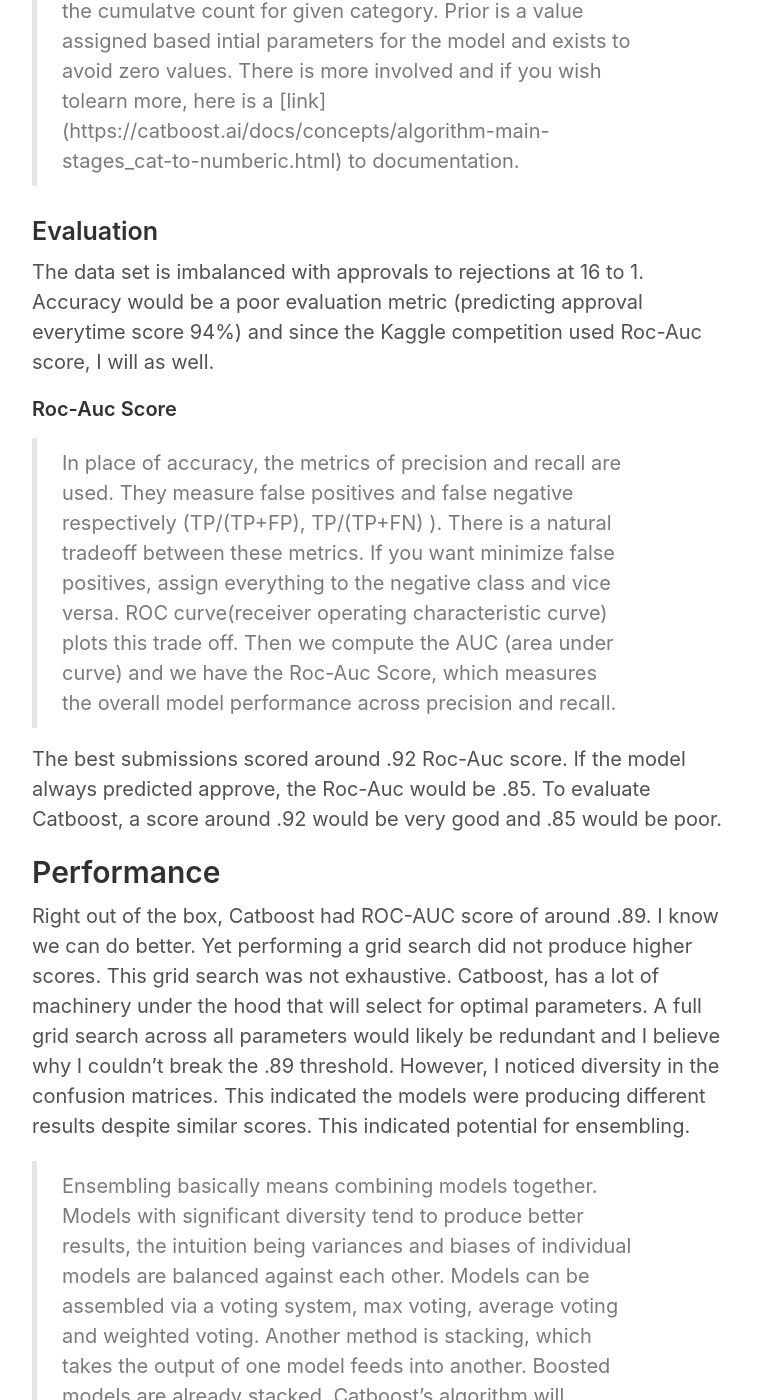
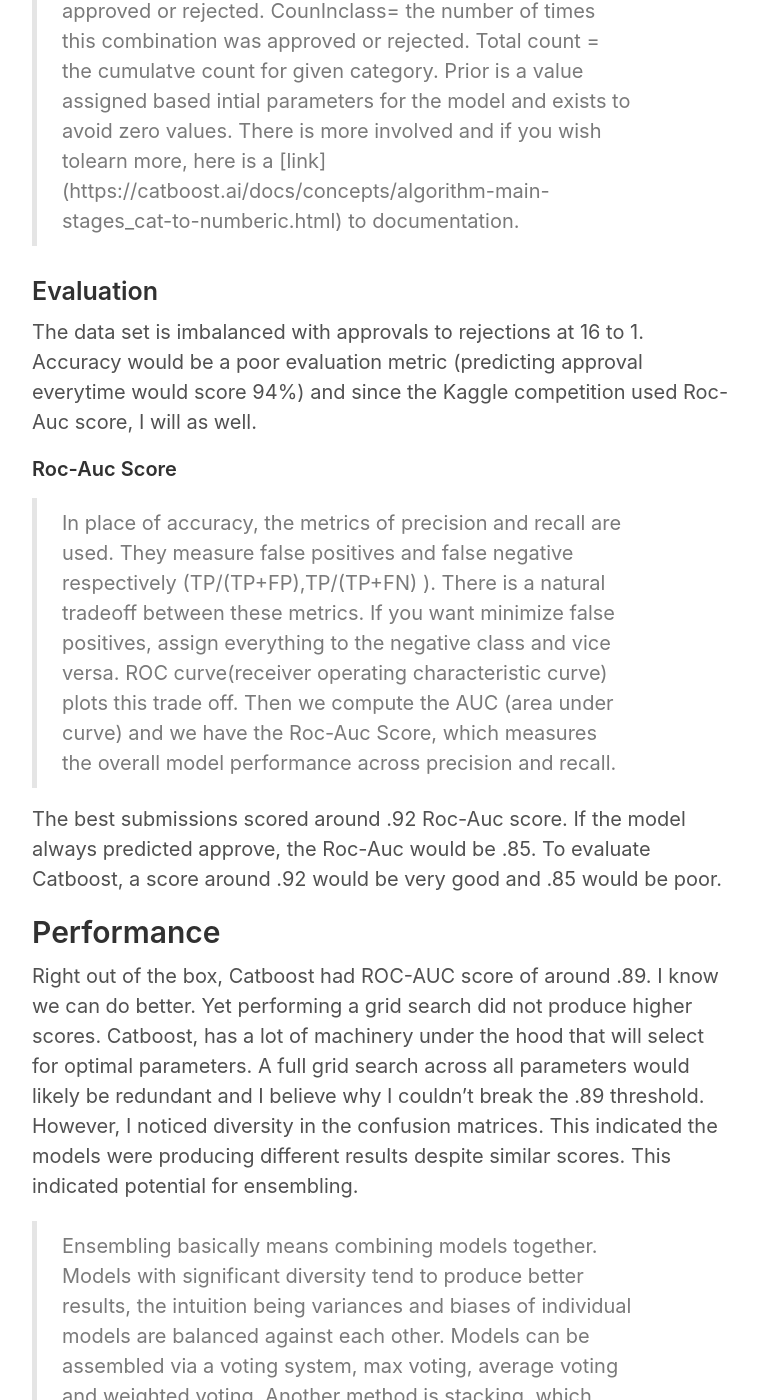
Before and after one commit to Andrewjportal/Andrewjportal.github.io, a Jekyll site: the page built from _posts/2019-02-22-Catboosterization.md, in a window 1280 px wide and 1400 px high, scrolled down 1925 px. Shown: the whole window, without its empty margins (258-1016 px from the left). Built offline with Jekyll 4.4.1, drawn with Linux system fonts in a browser that asks for light colours; some of the changed text lies outside the part shown.

Commit message:
grammer catboost grammer 3

```diff
--- a/_posts/2019-02-22-Catboosterization.md
+++ b/_posts/2019-02-22-Catboosterization.md
@@ -25,16 +25,16 @@
 
 
 ### Evaluation
-The data set is imbalanced with approvals to rejections at 16 to 1. Accuracy would be a poor evaluation metric (predicting approval everytime score 94%) and since the Kaggle competition used Roc-Auc score, I will as well.
+The data set is imbalanced with approvals to rejections at 16 to 1. Accuracy would be a poor evaluation metric (predicting approval everytime would score 94%) and since the Kaggle competition used Roc-Auc score, I will as well.
 #### Roc-Auc Score
-> In place of accuracy, the metrics of precision and recall are used. They measure false positives and false negative respectively (TP/(TP+FP), TP/(TP+FN) ). There is a natural tradeoff between these metrics. If you want minimize false positives, assign everything to the negative class and vice versa. ROC curve(receiver operating characteristic curve) plots this trade off. Then we compute the AUC (area under curve) and we have the Roc-Auc Score, which measures the overall model performance across precision and recall.
+> In place of accuracy, the metrics of precision and recall are used. They measure false positives and false negative respectively (TP/(TP+FP),TP/(TP+FN) ). There is a natural tradeoff between these metrics. If you want minimize false positives, assign everything to the negative class and vice versa. ROC curve(receiver operating characteristic curve) plots this trade off. Then we compute the AUC (area under curve) and we have the Roc-Auc Score, which measures the overall model performance across precision and recall.
 
 The best submissions scored around .92 Roc-Auc score. If the model always predicted approve, the Roc-Auc would be .85. To evaluate Catboost, a score around .92 would be very good and .85 would be poor.
 
 
 
 ## Performance
-Right out of the box, Catboost had ROC-AUC score of around .89.  I know we can do better. Yet performing a grid search did not produce higher scores. This grid search was not exhaustive. Catboost, has a lot of machinery under the hood that will select for optimal parameters. A full grid search across all parameters would likely be redundant and I believe why I couldn't break the .89 threshold. However, I noticed diversity in the confusion matrices. This indicated the models were producing different results despite similar scores. This indicated potential for ensembling.
+Right out of the box, Catboost had ROC-AUC score of around .89. I know we can do better. Yet performing a grid search did not produce higher scores. Catboost, has a lot of machinery under the hood that will select for optimal parameters. A full grid search across all parameters would likely be redundant and I believe why I couldn't break the .89 threshold. However, I noticed diversity in the confusion matrices. This indicated the models were producing different results despite similar scores. This indicated potential for ensembling.
 
 >Ensembling basically means combining models together. Models with significant diversity tend to produce better results, the intuition being variances and biases of individual models are balanced against each other. Models can be assembled via a voting system, max voting, average voting and weighted voting.  Another method is stacking, which takes the output of one model feeds into another. Boosted models are already stacked. Catboost's algorithm will continuously add trees until model performance stops improving, so I don't think there is much to gain with additional stacking. Ensembling via voting is the path forward here.
 
```
Also changed, not shown: other parts of _posts/2019-02-22-Catboosterization.md (+2 -2 lines).
